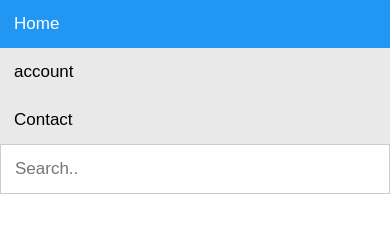
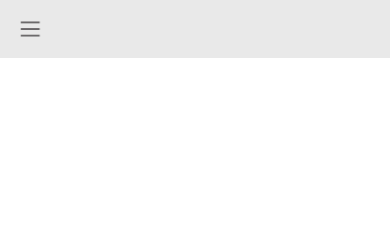
Before and after one commit to henriktheboss/Redditknockoff, a website: page inxed.html in a window 390 px wide. Drawn offline with Linux system fonts and the light colour scheme.

Commit message:
lagde hamburgermeny

```diff
--- /dev/null
+++ b/burgermenu.js
@@ -0,0 +1,12 @@
+document.getElementById('hamburgerIcon').addEventListener('click', function() {
+    toggleSidePanel();
+});
+
+function toggleSidePanel() {
+    var sidepanel = document.getElementById('sidepanel');
+    if (sidepanel.style.width === '250px') {
+        sidepanel.style.width = '0';
+    } else {
+        sidepanel.style.width = '250px';
+    }
+}
--- a/index.css
+++ b/index.css
@@ -1,4 +1,6 @@
-* {box-sizing: border-box;}
+* {
+  box-sizing: border-box;
+}
 
 body {
   margin: 0;
@@ -20,55 +22,93 @@ body {
   font-size: 17px;
 }
 
-.topnav a:hover {
-  background-color: #ddd;
-  color: black;
+.profil {
+  margin-top: 6px;
 }
 
-.topnav a.active {
-  background-color: #2196F3;
-  color: white;
-}
-
-.topnav .search-container {
-  float: right;
-}
-
-.topnav input[type=text] {
-  padding: 6px;
-  margin-top: 8px;
-  font-size: 17px;
-  border: none;
-}
-
-.topnav .search-container button {
-  float: right;
-  padding: 6px 10px;
-  margin-top: 8px;
-  margin-right: 16px;
-  background: #ddd;
-  font-size: 17px;
-  border: none;
+.hamburgerMenu {
+  width: 30px;
+  height: 30px;
+  display: block;
   cursor: pointer;
 }
 
-.topnav .search-container button:hover {
-  background: #ccc;
+.reddit {
+  margin-left: 40%;
+  margin-right: 40%;
+  margin-top: 6px;
+}
+
+.sidepanel {
+  height: 100%;
+  width: 0;
+  position: fixed;
+  z-index: 1;
+  top: 0;
+  left: 0;
+  background-color: #111;
+  overflow-x: hidden;
+  transition: 0.5s;
+  padding-top: 60px;
+}
+
+.sidepanel a {
+  padding: 8px 8px 8px 32px;
+  text-decoration: none;
+  font-size: 18px;
+  color: #818181;
+  display: block;
+  transition: 0.3s;
+}
+
+.sidepanel a:hover {
+  color: #f1f1f1;
 }
 
 @media screen and (max-width: 600px) {
-  .topnav .search-container {
-    float: none;
+  .topnav a:not(:first-child) {
+    display: none;
   }
-  .topnav a, .topnav input[type=text], .topnav .search-container button {
+  .topnav a.hamburgerMenu {
+    float: right;
+    display: block;
+  }
+}
+
+@media screen and (max-width: 600px) {
+  .topnav.responsive {
+    position: relative;
+  }
+  .topnav.responsive a.hamburgerMenu {
+    position: absolute;
+    top: 0;
+    right: 0;
+  }
+  .topnav.responsive a {
     float: none;
     display: block;
     text-align: left;
-    width: 100%;
-    margin: 0;
-    padding: 14px;
   }
-  .topnav input[type=text] {
-    border: 1px solid #ccc;
+  .sidepanel {
+    width: 0;
+  }
+  .topnav.responsive .sidepanel {
+    width: 250px;
   }
 }
+
+/* Add these styles for the close button */
+.sidepanel .closebtn {
+  position: absolute;
+  top: 0;
+  right: 10px;
+  font-size: 30px;
+  margin-left: 50px;
+}
+
+.sidepanel .closebtn:hover {
+  color: #818181;
+}
+
+/* Other existing styles */
+/* ... */
--- a/inxed.html
+++ b/inxed.html
@@ -7,17 +7,21 @@
     <link rel="stylesheet" href="index.css">
 </head>
 <body>
+    <div class="topnav">
+        <a><img src="462145.webp" class="hamburgerMenu" id="hamburgerIcon"></a>
+        <a class="reddit">Chat room</a>
+        <a class="profil">Profil</a>
+    </div>
 
-    <div class="topnav">
-        <a class="active" href="inxed.html">Home</a>
-        <a href="account.html">account</a>
-        <a href="#contact">Contact</a>
-        <div class="search-container">
-          <form action="/action_page.php">
-            <input type="text" placeholder="Search.." name="search">
-          </form>
-        </div>
-      </div>
+    <div class="sidepanel" id="sidepanel">
+        <a href="javascript:void(0)" class="closebtn" onclick="toggleSidePanel()">&times;</a>
+        <!-- Content for the side panel -->
+        <a href="#">Link 1</a>
+        <a href="#">Link 2</a>
+        <a href="#">Link 3</a>
+        <!-- Add more links as needed -->
+    </div>
 
+    <script src="burgermenu.js"></script>
 </body>
 </html>
```
Also changed, not shown: 462145.webp (added).
